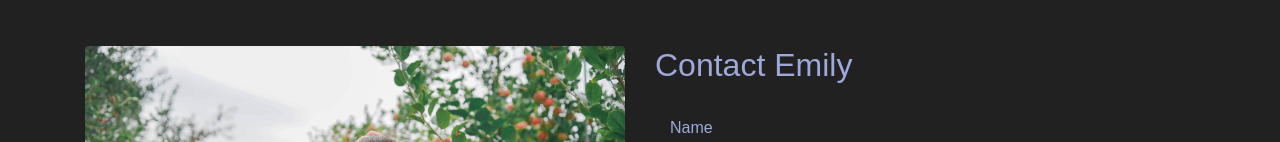
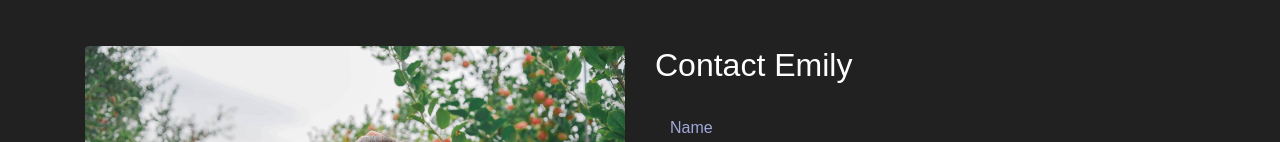
Before and after one commit to bbugieda/emilycid-angular, an Angular app: page /home in a window 1280 px wide. Shown: the part 377-519 px from the top of the page. Built offline with nearby package versions, Linux system fonts and the light colour scheme; a web font is replaced by a local one.

Commit message:
changed Contact Emily header to white instead of purple

```diff
--- a/src/app/home/home.component.html
+++ b/src/app/home/home.component.html
@@ -36,7 +36,7 @@
                 <div class="well well-sm">
                     <form class="form-horizontal" action="" method="post">
                         <fieldset>
-                            <legend class="text-left sub-section-header">
+                            <legend class="text-left section-header">
                                 <h2>Contact Emily</h2>
                             </legend>
                             <br>
@@ -74,6 +74,9 @@
                                     <br>
                                     <button type="button" class="btn btn-sm btn-outline-secondary">Contact
                                         Emily</button>
+                                    <br>
+                                    <br>
+                                    <br>
                                 </div>
                             </div>
                         </fieldset>
```
